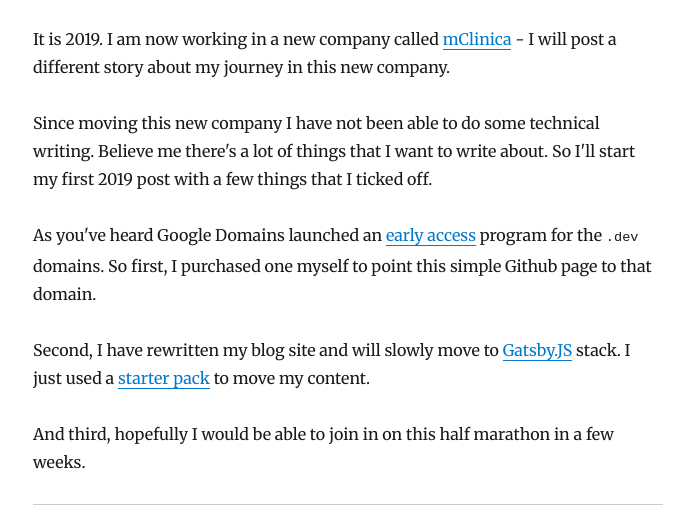
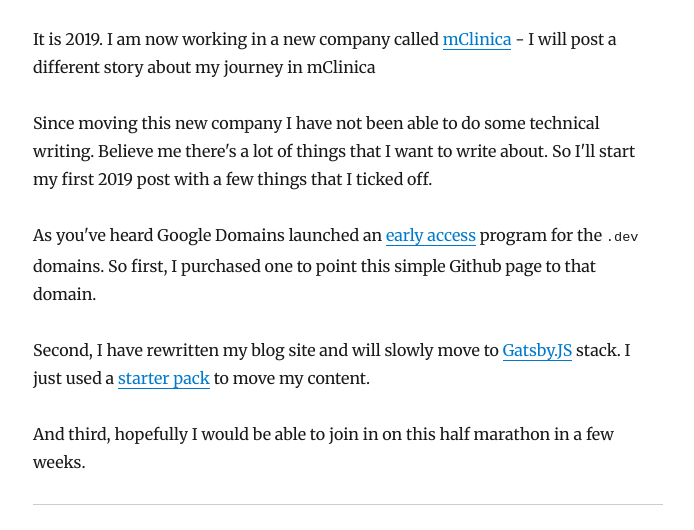
Before and after one commit to jhnferraris/jhnferraris.github.io, a Gatsby site: page /new-domain-new-blog/ in a window 1280 px wide. Shown: the part 198-728 px from the top of the page, without its empty margins (292-986 px from the left). Built offline with nearby package versions, Linux system fonts and the light colour scheme; Gatsby itself is replaced by a stand-in of ours; some packages are replaced by stand-ins of ours.

Commit message:
Some text fix

```diff
--- a/content/blog/new-domain-new-blog/index.md
+++ b/content/blog/new-domain-new-blog/index.md
@@ -3,11 +3,11 @@ title: "New domain, new blog site"
 date: "2019-03-02"
 ---
 
-It is 2019. I am now working in a new company called [mClinica](https://mclinica.com/) - I will post a different story about my journey in this new company.
+It is 2019. I am now working in a new company called [mClinica](https://mclinica.com/) - I will post a different story about my journey in mClinica
 
 Since moving this new company I have not been able to do some technical writing. Believe me there's a lot of things that I want to write about. So I'll start my first 2019 post with a few things that I ticked off.
 
-As you've heard Google Domains launched an [early access](https://domains.google/tld/dev/) program for the `.dev` domains. So first, I purchased one myself to point this simple Github page to that domain.
+As you've heard Google Domains launched an [early access](https://domains.google/tld/dev/) program for the `.dev` domains. So first, I purchased one to point this simple Github page to that domain.
 
 Second, I have rewritten my blog site and will slowly move to [Gatsby.JS](https://www.gatsbyjs.org/) stack. I just used a [starter pack](https://github.com/gatsbyjs/gatsby-starter-blog) to move my content.
 
```
